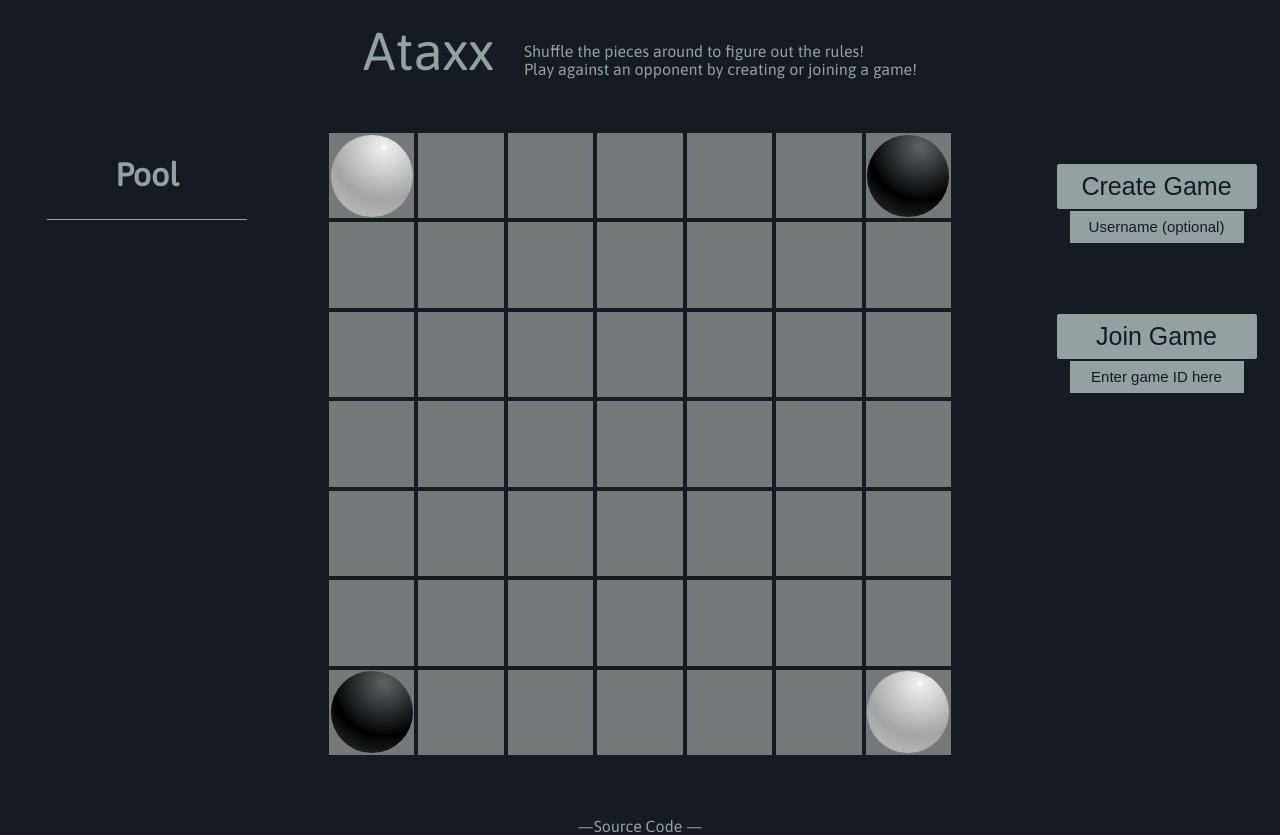
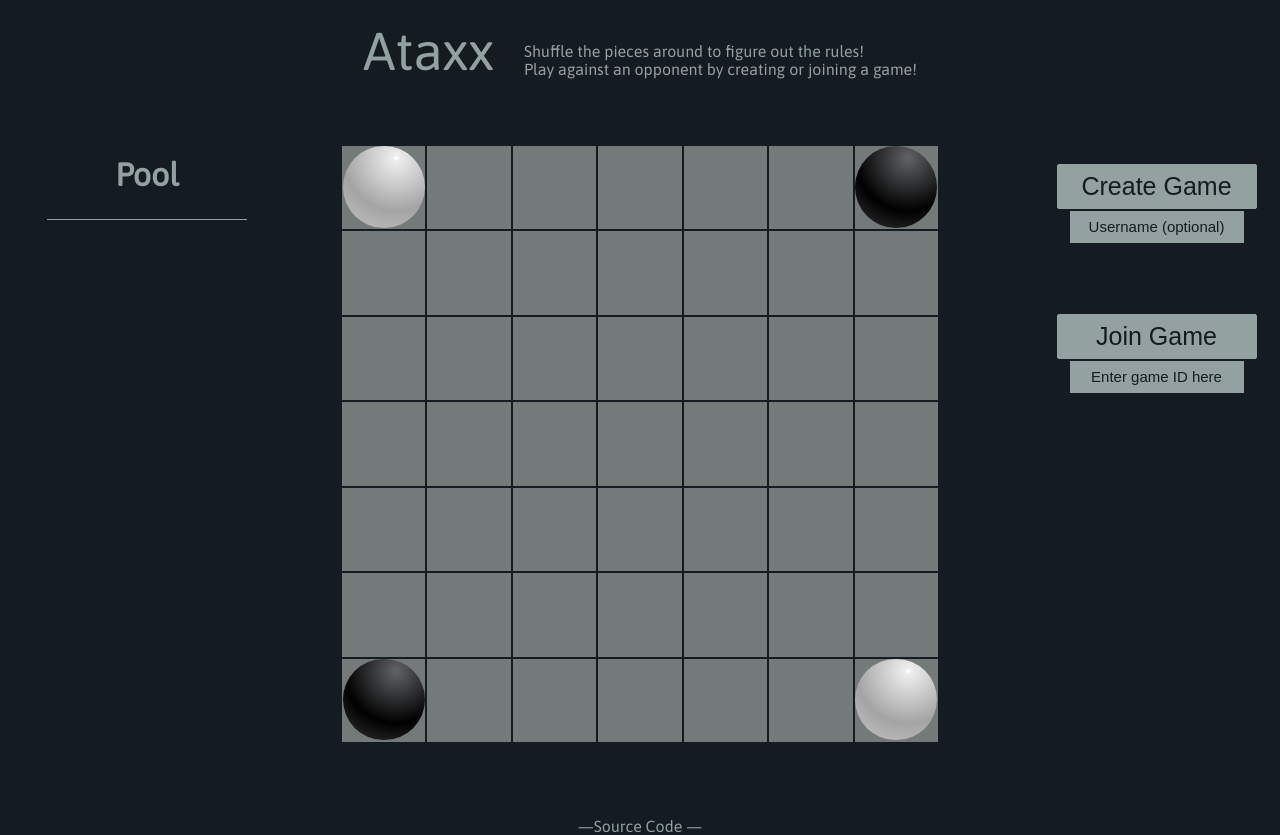
Before and after one commit to ysicg/wataxx, a website: page client/index.html in a window 1280 px wide. Drawn offline with Linux system fonts and the light colour scheme.

Commit message:
replaced table with divs

```diff
--- a/client/index.html
+++ b/client/index.html
@@ -31,29 +31,23 @@
 				</div>
 
 				<div class="board">
-					<table>
-						<tr>
-							<td> <div id="sq_0" class="w"></div></td><td> <div id="sq_1"></div></td><td> <div id="sq_2"></div></td><td> <div id="sq_3"></div></td><td> <div id="sq_4"></div></td><td> <div id="sq_5"></div></td><td> <div id="sq_6" class="b"></div></td>
-						</tr>
-						<tr>
-							<td> <div id="sq_7"></div></td><td> <div id="sq_8"></div></td><td> <div id="sq_9"></div></td><td> <div id="sq_10"></div></td><td> <div id="sq_11"></div></td><td> <div id="sq_12"></div></td><td> <div id="sq_13"></div></td>
-						</tr>
-						<tr>
-							<td> <div id="sq_14"></div></td><td> <div id="sq_15"></div></td><td> <div id="sq_16"></div></td><td> <div id="sq_17"></div></td><td> <div id="sq_18"></div></td><td> <div id="sq_19"></div></td><td> <div id="sq_20"></div></td>
-						</tr>
-						<tr>
-							<td> <div id="sq_21"></div></td><td> <div id="sq_22"></div></td><td> <div id="sq_23"></div></td><td> <div id="sq_24"></div></td><td> <div id="sq_25"></div></td><td> <div id="sq_26"></div></td><td> <div id="sq_27"></div></td>
-						</tr>
-						<tr>
-							<td> <div id="sq_28"></div></td><td> <div id="sq_29"></div></td><td> <div id="sq_30"></div></td><td> <div id="sq_31"></div></td><td> <div id="sq_32"></div></td><td> <div id="sq_33"></div></td><td> <div id="sq_34"></div></td>
-						</tr>
-						<tr>
-							<td> <div id="sq_35"></div></td><td> <div id="sq_36"></div></td><td> <div id="sq_37"></div></td><td> <div id="sq_38"></div></td><td> <div id="sq_39"></div></td><td> <div id="sq_40"></div></td><td> <div id="sq_41"></div></td>
-						</tr>
-						<tr>
-							<td> <div id="sq_42" class="b"></div></td><td> <div id="sq_43"></div></td><td> <div id="sq_44"></div></td><td> <div id="sq_45"></div></td><td> <div id="sq_46"></div></td><td> <div id="sq_47"></div></td><td> <div id="sq_48" class="w"></div></td>
-						</tr>
-					</table>
+
+							<div class="cell"> <div id="sq_0" class="w"></div></div><div class="cell"> <div id="sq_1"></div></div><div class="cell"> <div id="sq_2"></div></div><div class="cell"> <div id="sq_3"></div></div><div class="cell"> <div id="sq_4"></div></div><div class="cell"> <div id="sq_5"></div></div><div class="cell"> <div id="sq_6" class="b"></div></div>
+
+							<div class="cell"> <div id="sq_7"></div></div><div class="cell"> <div id="sq_8"></div></div><div class="cell"> <div id="sq_9"></div></div><div class="cell"> <div id="sq_10"></div></div><div class="cell"> <div id="sq_11"></div></div><div class="cell"> <div id="sq_12"></div></div><div class="cell"> <div id="sq_13"></div></div>
+
+							<div class="cell"> <div id="sq_14"></div></div><div class="cell"> <div id="sq_15"></div></div><div class="cell"> <div id="sq_16"></div></div><div class="cell"> <div id="sq_17"></div></div><div class="cell"> <div id="sq_18"></div></div><div class="cell"> <div id="sq_19"></div></div><div class="cell"> <div id="sq_20"></div></div>
+
+
+							<div class="cell"> <div id="sq_21"></div></div><div class="cell"> <div id="sq_22"></div></div><div class="cell"> <div id="sq_23"></div></div><div class="cell"> <div id="sq_24"></div></div><div class="cell"> <div id="sq_25"></div></div><div class="cell"> <div id="sq_26"></div></div><div class="cell"> <div id="sq_27"></div></div>
+
+
+							<div class="cell"> <div id="sq_28"></div></div><div class="cell"> <div id="sq_29"></div></div><div class="cell"> <div id="sq_30"></div></div><div class="cell"> <div id="sq_31"></div></div><div class="cell"> <div id="sq_32"></div></div><div class="cell"> <div id="sq_33"></div></div><div class="cell"> <div id="sq_34"></div></div>
+
+							<div class="cell"> <div id="sq_35"></div></div><div class="cell"> <div id="sq_36"></div></div><div class="cell"> <div id="sq_37"></div></div><div class="cell"> <div id="sq_38"></div></div><div class="cell"> <div id="sq_39"></div></div><div class="cell"> <div id="sq_40"></div></div><div class="cell"> <div id="sq_41"></div></div>
+
+							<div class="cell"> <div id="sq_42" class="b"></div></div><div class="cell"> <div id="sq_43"></div></div><div class="cell"> <div id="sq_44"></div></div><div class="cell"> <div id="sq_45"></div></div><div class="cell"> <div id="sq_46"></div></div><div class="cell"> <div id="sq_47"></div></div><div class="cell"> <div id="sq_48" class="w"></div></div>
+
 				</div>
 
 
--- a/client/style.css
+++ b/client/style.css
@@ -92,7 +92,11 @@ body {
 	background-color: var(--fg);
 }
 .board {
-	width: 650px;
+
+	display:grid;
+	grid-template-columns: repeat(7, 1fr);
+	grid-template-rows: repeat(7, 1fr);
+	grid-gap:0;
 	background-color: var(--bg);
 	grid-area: board;
 }
@@ -148,8 +152,7 @@ input {
 }
 
 
-td {
-	/*background: radial-gradient(var(--fg), var(--bg));*/
+.cell {
 	background: #747979;
 	width: 83.4333px;
 	height: 83.4333px;
```
